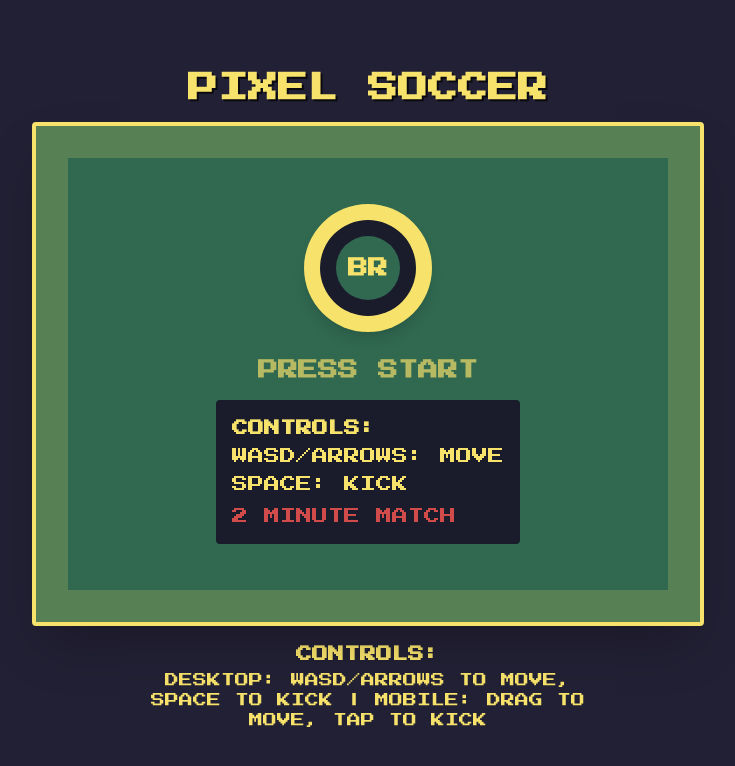
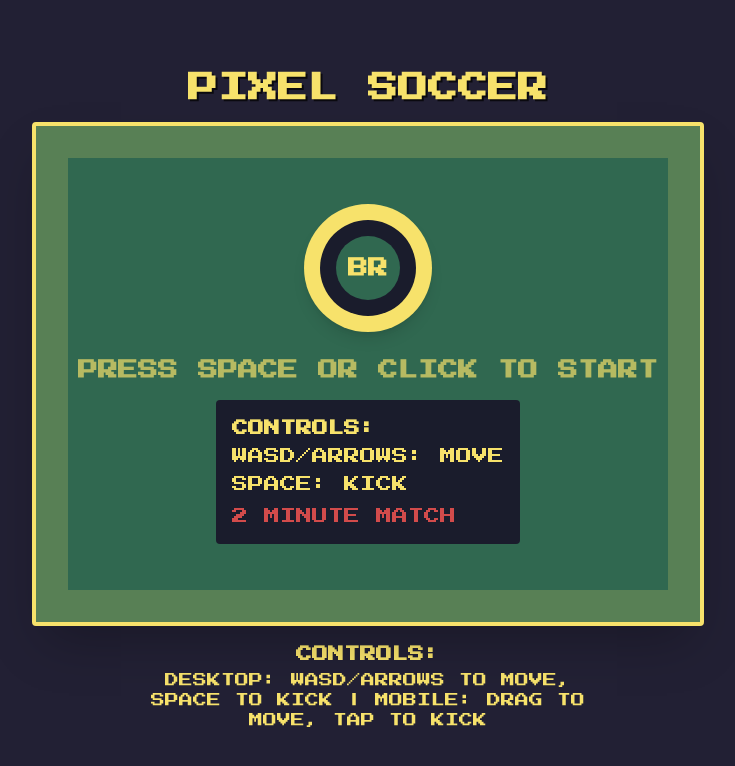
Before and after one commit to damilareoo/pixel-soccer-V2, a Next.js app: page / in a window 1280 px wide. Shown: the top 766 px of the page, without its empty margins (272-1007 px from the left). Built offline with nearby package versions, Linux system fonts and the light colour scheme.

Commit message:
feat: clarify start screen instructions for desktop users
Update start screen text to "PRESS SPACE OR CLICK TO START" for better clarity.

Co-authored-by: Damilare Osofisan <161754462+damilareoo@users.noreply.github.com>

```diff
--- a/app/page.tsx
+++ b/app/page.tsx
@@ -1072,7 +1072,7 @@ function BrazilianSoccerGame({
               className="text-base sm:text-xl mb-2 sm:mb-4 animate-pulse font-bold"
               style={{ color: COLORS.uiText, fontFamily: "'Press Start 2P', monospace" }}
             >
-              {isMobile ? "TAP TO START" : "PRESS START"}
+              {isMobile ? "TAP TO START" : "PRESS SPACE OR CLICK TO START"}
             </p>
 
             <div
```
